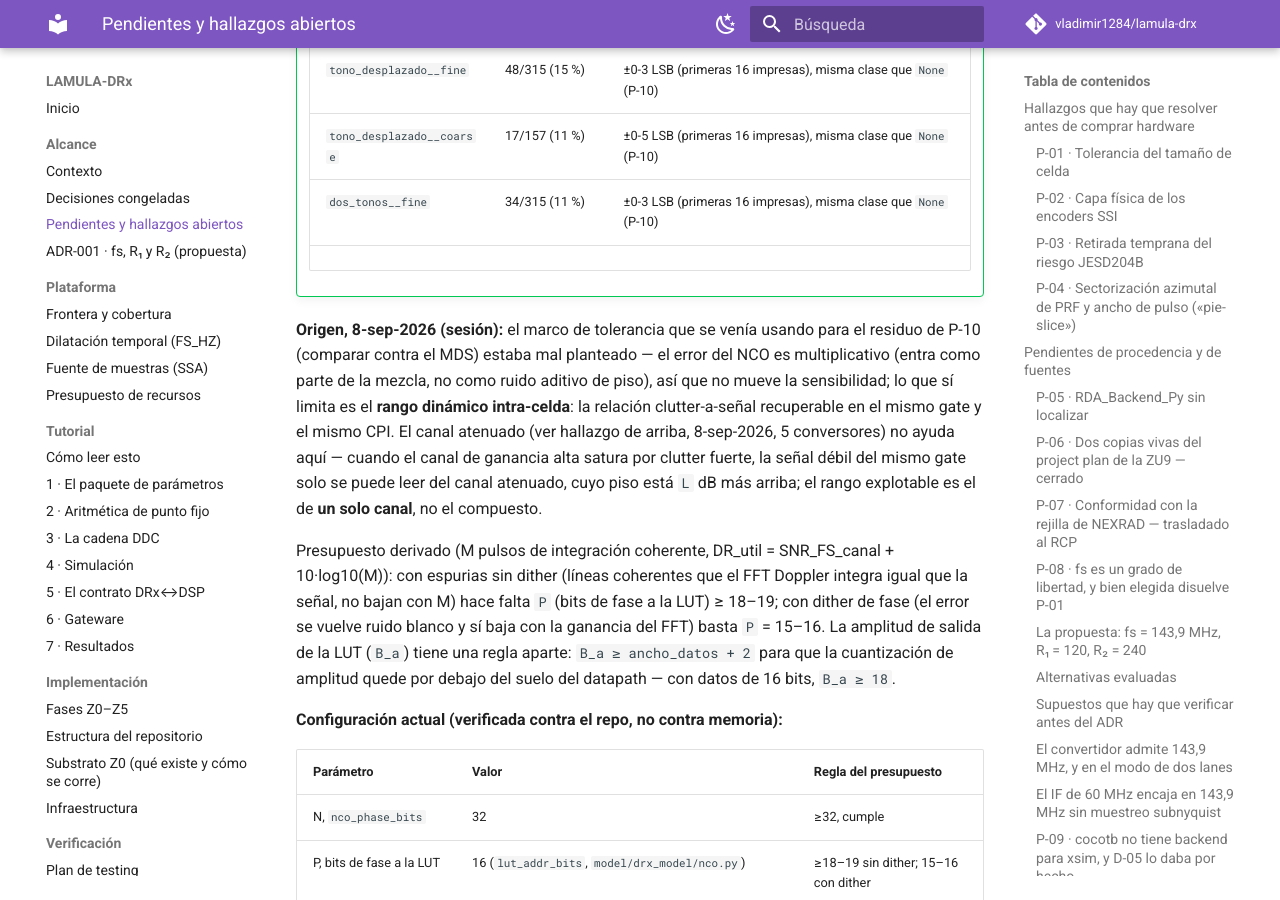
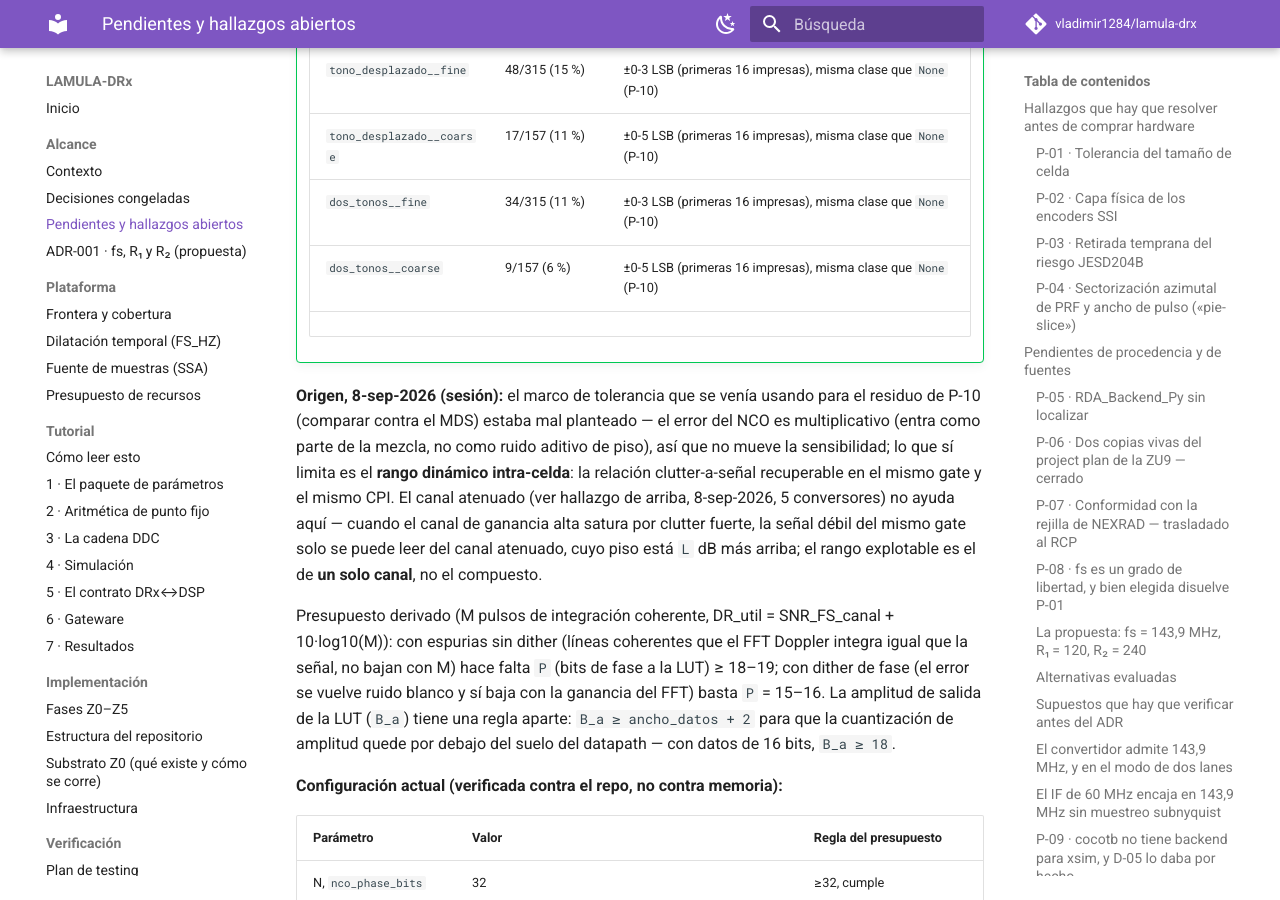
Before and after one commit to vladimir1284/lamula-drx, an MkDocs documentation site: the page built from docs/alcance/pendientes.md, in a window 1280 px wide and 900 px high, scrolled down 22517 px. Built offline with MkDocs 1.6.1 and Material for MkDocs 9.7.7, drawn with Linux system fonts in a browser that asks for light colours; comment, search, counter and statistics services are not loaded.

Commit message:
P-11: matriz Taylor -- dos_tonos__coarse: 9/157 (6%), max ±5 LSB en las primeras 16

```diff
--- a/docs/alcance/pendientes.md
+++ b/docs/alcance/pendientes.md
@@ -966,6 +966,7 @@ abierto. **Dueño:** equipo (RTL) + especialistas de dominio (el número de supr
     | `tono_desplazado__fine` | 48/315 (15 %) | ±0-3 LSB (primeras 16 impresas), misma clase que `None` (P-10) |
     | `tono_desplazado__coarse` | 17/157 (11 %) | ±0-5 LSB (primeras 16 impresas), misma clase que `None` (P-10) |
     | `dos_tonos__fine` | 34/315 (11 %) | ±0-3 LSB (primeras 16 impresas), misma clase que `None` (P-10) |
+    | `dos_tonos__coarse` | 9/157 (6 %) | ±0-5 LSB (primeras 16 impresas), misma clase que `None` (P-10) |
     <!-- L1_TAYLOR_MATRIX_MARKER -->
 
 **Origen, 8-sep-2026 (sesión):** el marco de tolerancia que se venía usando para el residuo de
```
